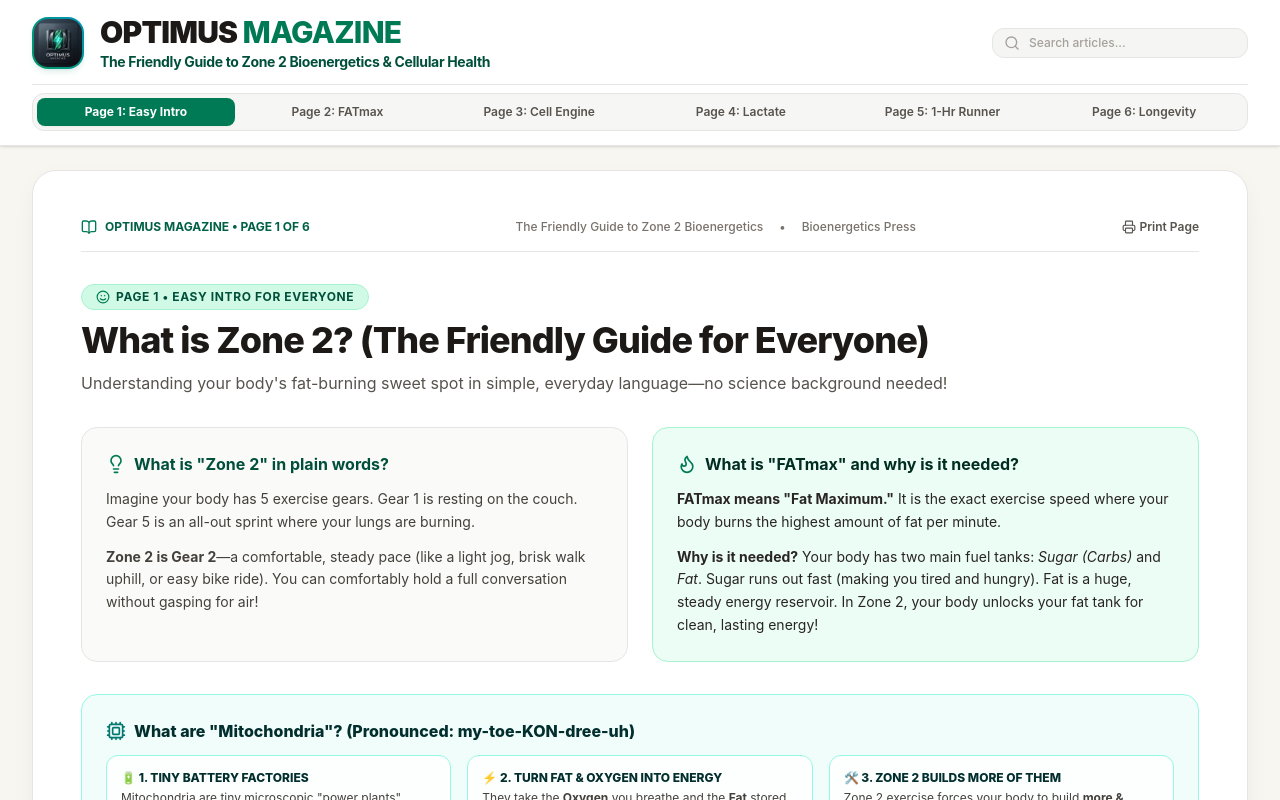
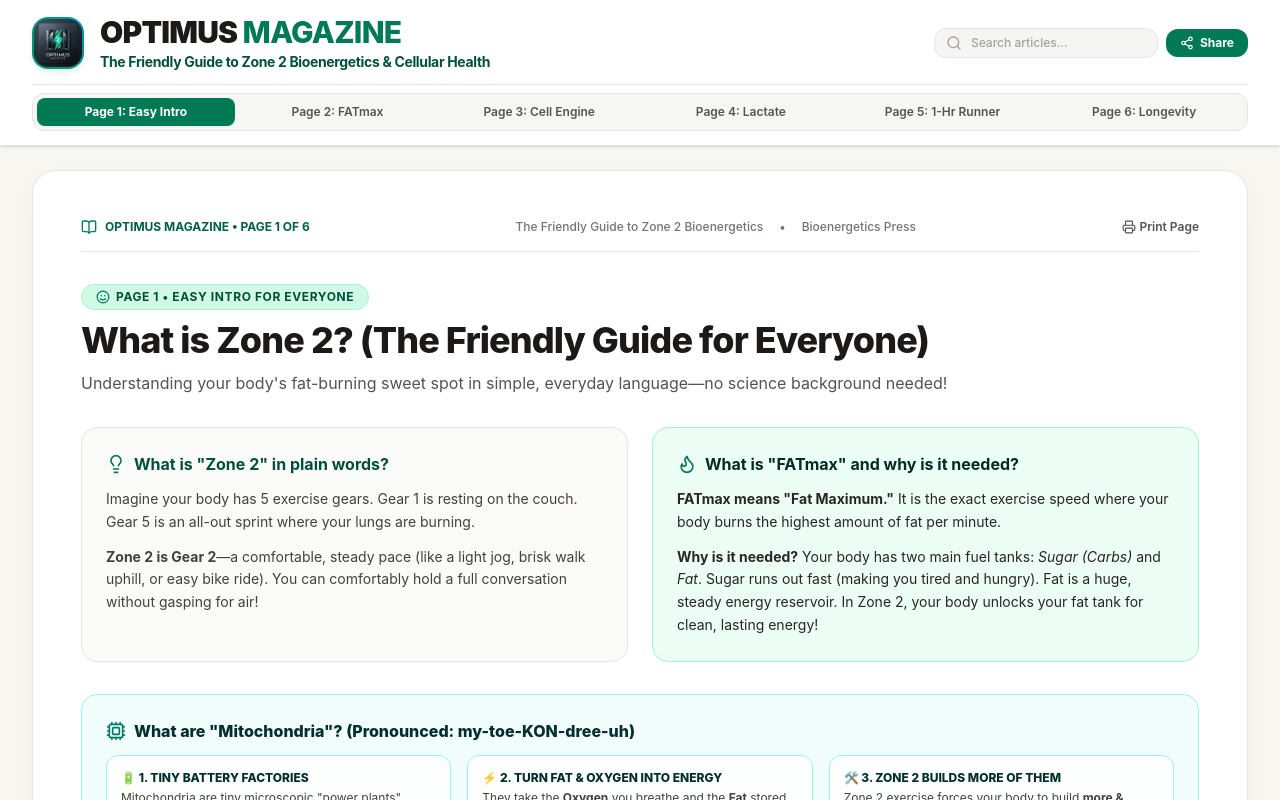
Before and after one commit to ishaypesok/optimus-magazine, a React (Vite) app: page / in a window 1280 px wide. Shown: the top 800 px of the page. Built offline with nearby package versions, Linux system fonts and the light colour scheme.

Commit message:
Add Share button to MagazineHeader toolbar

```diff
--- a/src/components/MagazineHeader.jsx
+++ b/src/components/MagazineHeader.jsx
@@ -1,5 +1,5 @@
 import React from 'react';
-import { Search } from 'lucide-react';
+import { Search, Share2 } from 'lucide-react';
 
 export default function MagazineHeader({
   activeArticle,
@@ -33,7 +33,8 @@ export default function MagazineHeader({
             </div>
           </div>
 
-          {/* Search Input Bar */}
+          {/* Search Input Bar & Share Button */}
+          <div className="flex items-center gap-2">
             <div className="relative">
               <Search className="w-4 h-4 text-stone-400 absolute left-3 top-1/2 -translate-y-1/2" />
               <input
@@ -41,8 +42,22 @@ export default function MagazineHeader({
                 placeholder="Search articles..."
                 value={searchQuery}
                 onChange={(e) => setSearchQuery(e.target.value)}
-              className="pl-9 pr-4 py-1.5 rounded-xl bg-stone-100 border border-stone-200 text-xs font-medium text-stone-800 placeholder-stone-400 focus:outline-none focus:border-emerald-600 transition w-56 sm:w-64"
+                className="pl-9 pr-4 py-1.5 rounded-xl bg-stone-100 border border-stone-200 text-xs font-medium text-stone-800 placeholder-stone-400 focus:outline-none focus:border-emerald-600 transition w-44 sm:w-56"
               />
+            </div>
+
+            <button
+              onClick={() => {
+                if (navigator.clipboard) {
+                  navigator.clipboard.writeText(window.location.href);
+                  alert('🔗 Optimus Magazine link copied to clipboard!');
+                }
+              }}
+              className="flex items-center gap-1.5 px-3.5 py-1.5 rounded-xl bg-emerald-700 hover:bg-emerald-800 text-white font-bold text-xs shadow-xs transition shrink-0"
+            >
+              <Share2 className="w-3.5 h-3.5" />
+              <span>Share</span>
+            </button>
           </div>
 
         </div>
```
Also changed, not shown: 1 other file (tests, documents, lock files or other folders). Lines whose indentation alone changed are shown as unchanged.
